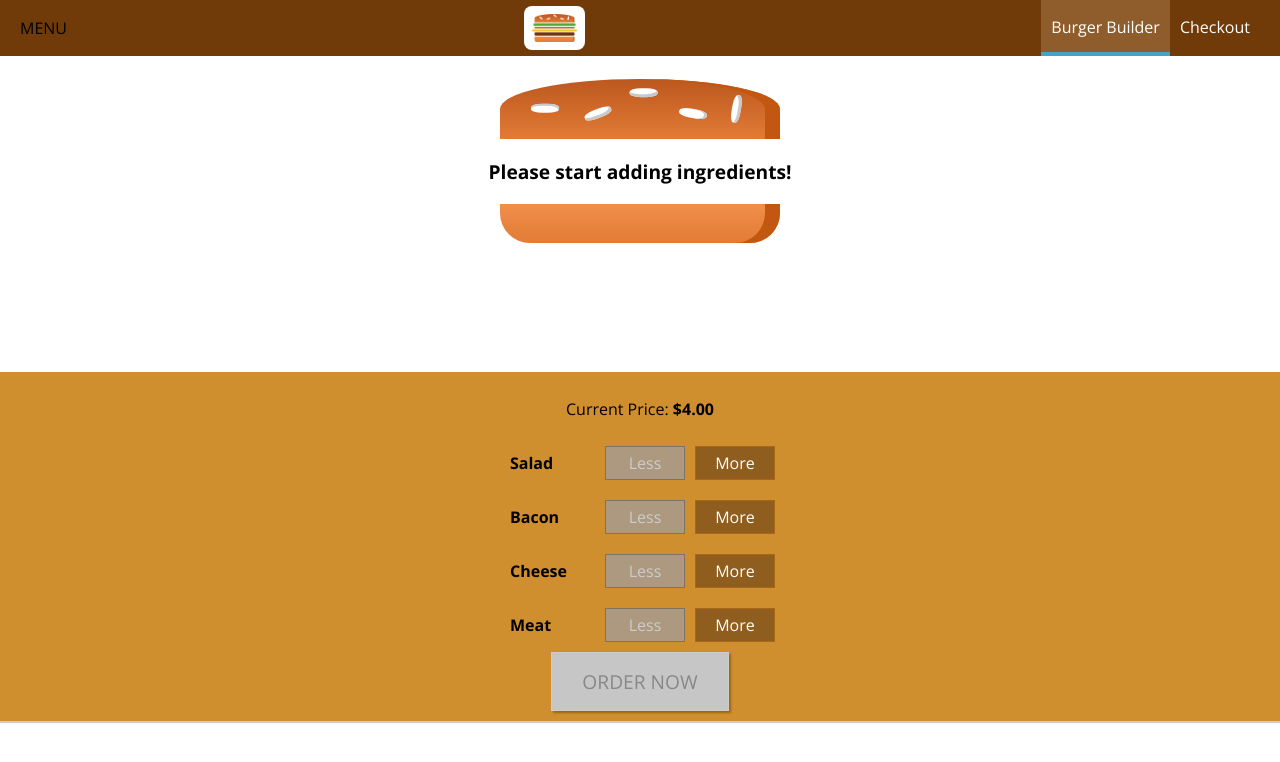
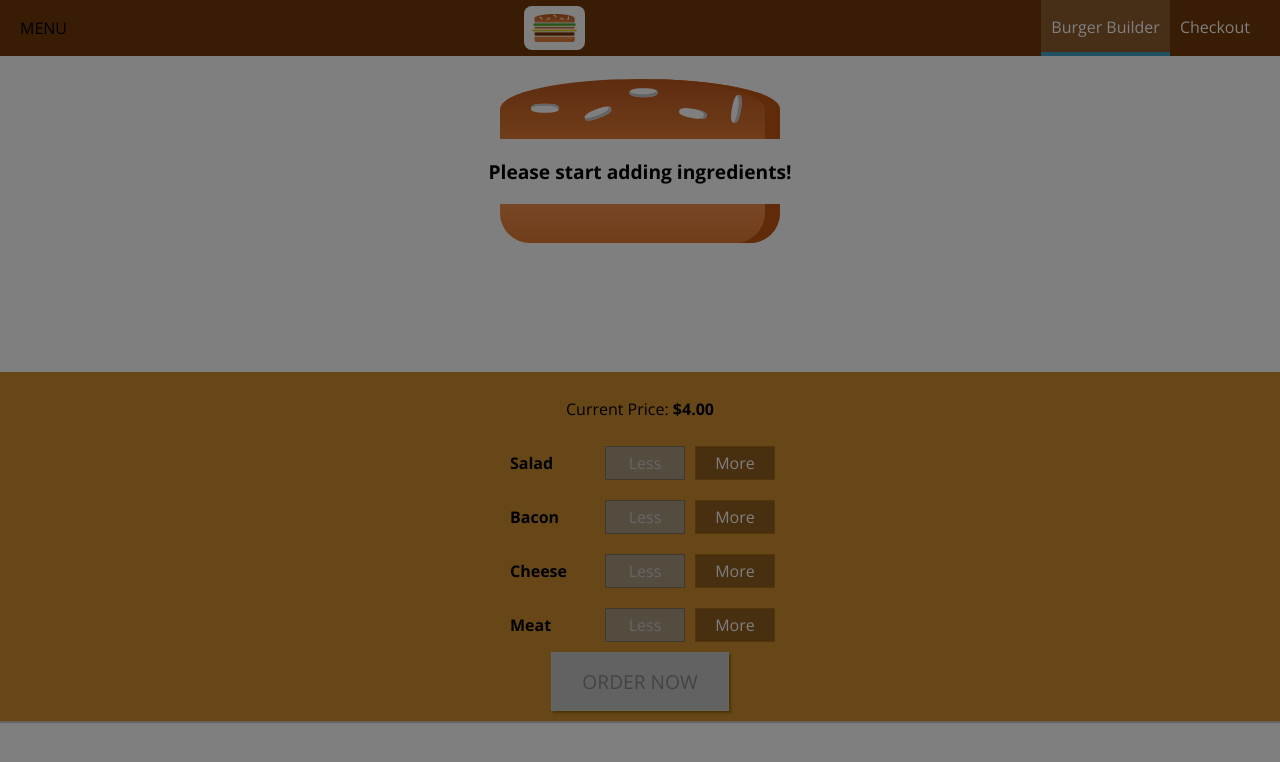
Before and after one commit to Ch-sriram/burger-builder, a React (Create React App) app: page / in a window 1280 px wide. Shown: the top 762 px of the page. Built offline with nearby package versions, Linux system fonts and the light colour scheme.

Commit message:
Reusing the <Backdrop/> Component

```diff
--- a/src/components/Layout/layout.component.jsx
+++ b/src/components/Layout/layout.component.jsx
@@ -1,19 +1,31 @@
-import React from 'react';
+import React, { Component } from 'react';
 import Aux from '../../hoc/Auxiliary/Auxiliary.hoc';
 import classes from './Layout.module.css';
 import Toolbar from '../Navigation/Toolbar/Toolbar.component';
 import SideDrawer from '../Navigation/SideDrawer/SideDrawer.component';
 
-const layout = props => {
+class Layout extends Component {
+  state = {
+    showSideDrawer: true
+  }
+
+  sideDrawerClosedHandler = () => {
+    this.setState({ showSideDrawer: false });
+  }
+
+  render() {
     return (
       <Aux>
         <Toolbar />
-      <SideDrawer />
+        <SideDrawer
+          open={this.state.showSideDrawer}
+          closed={this.sideDrawerClosedHandler} />
         <main className={classes.Content}>
-        {props.children}
+          {this.props.children}
         </main>
       </Aux>
     );
   }
+}
 
-export default layout;
+export default Layout;
--- a/src/components/Navigation/SideDrawer/SideDrawer.component.jsx
+++ b/src/components/Navigation/SideDrawer/SideDrawer.component.jsx
@@ -5,6 +5,8 @@ import styled from 'styled-components';
 // CUSTOM COMPONENTS
 import Logo from '../../Logo/Logo.component';
 import NavigationItems from '../NavigationItems/NavigationItems.component';
+import Backdrop from '../../UI/Backdrop/Backdrop.component';
+import Aux from '../../../hoc/Auxiliary/Auxiliary.hoc';
 
 const SideDrawer = styled.div`
   position: fixed;
@@ -18,7 +20,7 @@ const SideDrawer = styled.div`
   padding: 32px 16px;
   box-sizing: border-box;
   transition: transform .3s ease-out;
-  transform: ${props => props.status.toLowerCase() === 'open' ? 'translateX(0)' : 'translateX(-100)'};
+  transform: ${props => props.status.toLowerCase() === 'open' ? 'translateX(0)' : 'translateX(-100%)'};
 
   @media (min-width: 500px) {
     display: none;
@@ -31,8 +33,11 @@ const LogoDiv = styled.div`
 `;
 
 const sideDrawer = props => {
+  const status = props.open ? "open" : "closed";
   return (
-    <SideDrawer status="open">
+    <Aux>
+      <Backdrop show={props.open} clicked={props.closed}/>
+      <SideDrawer status={status}>
         <LogoDiv>
           <Logo />
         </LogoDiv>
@@ -40,6 +45,7 @@ const sideDrawer = props => {
           <NavigationItems />
         </nav>
       </SideDrawer>
+    </Aux>
   );
 };
 
```
Also changed, not shown: 1 other file (tests, documents, lock files or other folders). Lines whose indentation alone changed are shown as unchanged.
